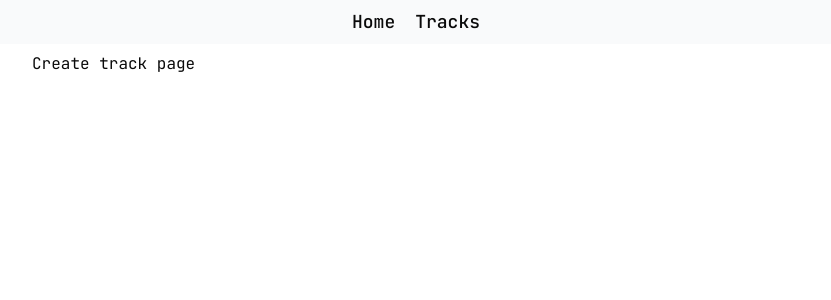
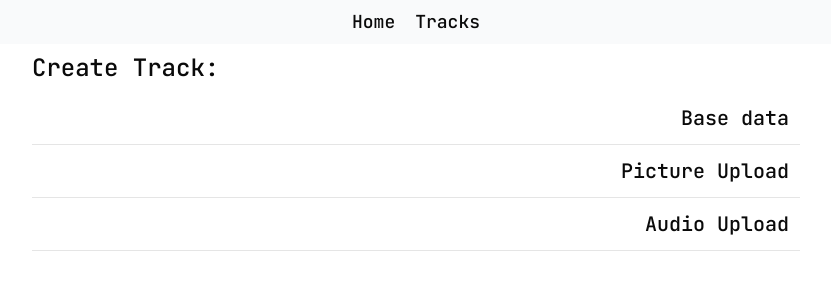
Before and after one commit to IgoHz/music-platform, a Next.js app in the folder client/: page /tracks/create in a window 1280 px wide. Shown: the top 300 px of the page, without its empty margins (224-1055 px from the left). Built offline with nearby package versions, Linux system fonts and the light colour scheme.

Commit message:
Feature:[MP] Provided 'create track' page template.

```diff
--- a/client/package.json
+++ b/client/package.json
@@ -23,7 +23,8 @@
     "shadcn": "^4.7.0",
     "tailwind-merge": "^3.6.0",
     "tw-animate-css": "^1.4.0",
-    "zod": "^4.3.6"
+    "zod": "^4.3.6",
+    "zustand": "^5.0.13"
   },
   "devDependencies": {
     "@tailwindcss/postcss": "^4",
--- a/client/src/app/tracks/create/page.tsx
+++ b/client/src/app/tracks/create/page.tsx
@@ -1,3 +1,5 @@
+import { TrackCreator } from '@/features/tracks';
+
 export default function CreateTrackPage() {
-  return <div>Create track page</div>;
+  return <TrackCreator />;
 }
--- /dev/null
+++ b/client/src/components/accordion.tsx
@@ -0,0 +1,104 @@
+'use client';
+
+import {
+  Collapsible,
+  CollapsibleContent,
+  CollapsibleTrigger
+} from './ui/collapsible';
+import { Button } from './ui/button';
+import {
+  isHydratedSelector,
+  sectionsSelector,
+  setSectionIsOpenSelector,
+  setSectionsSelector,
+  useAccordionSectionsStore
+} from '@/store/accordion-sections';
+import { JSX, useEffect, useEffectEvent } from 'react';
+import { Separator } from './ui/separator';
+import Header from './ui/header';
+
+export type AccordionConfig = Record<string, AccordionConfigItem>;
+
+interface AccordionConfigItem {
+  title: string;
+  component: JSX.Element;
+}
+
+interface AccordionProps {
+  className: string;
+  config: AccordionConfig;
+}
+
+export function Accordion({ className, config }: AccordionProps) {
+  const sections = useAccordionSectionsStore(sectionsSelector);
+  const isHydrated = useAccordionSectionsStore(isHydratedSelector);
+
+  const setSections = useAccordionSectionsStore(setSectionsSelector);
+
+  const sectionKeys = Object.keys(sections);
+  const sectionKeysLength = sectionKeys.length;
+
+  const handleEffectEvent = useEffectEvent(() => {
+    setSections(Object.keys(config));
+  });
+  useEffect(() => {
+    if (isHydrated && !sectionKeysLength) {
+      handleEffectEvent();
+    }
+  }, [isHydrated, sectionKeysLength]);
+
+  if (!sectionKeysLength) {
+    // TODO: Provide a proper skeleton
+    return <div>Loading</div>;
+  }
+
+  return (
+    <div className={className}>
+      {sectionKeys.map((sectionKey) => (
+        <AccordionSection
+          key={sectionKey}
+          id={sectionKey}
+          title={config[sectionKey].title}
+          isOpen={sections[sectionKey]}
+        >
+          {config[sectionKey].component}
+        </AccordionSection>
+      ))}
+    </div>
+  );
+}
+
+interface AccordionSectionProps {
+  id: string;
+  title: string;
+  children: JSX.Element;
+  isOpen: boolean;
+}
+
+function AccordionSection({
+  id,
+  title,
+  children,
+  isOpen
+}: AccordionSectionProps) {
+  const setSectionIsOpen = useAccordionSectionsStore(setSectionIsOpenSelector);
+
+  return (
+    <Collapsible
+      open={isOpen}
+      onOpenChange={(open: boolean) => setSectionIsOpen(id, open)}
+    >
+      <div className="flex justify-end">
+      <CollapsibleTrigger className="my-2" asChild>
+        <Button variant="ghost" size="lg">
+          <Header type="h2">{title}</Header>
+        </Button>
+      </CollapsibleTrigger>
+      </div>
+      <Separator />
+      <CollapsibleContent className="m-2">
+        {children}
+      </CollapsibleContent>
+    </Collapsible>
+  );
+}
--- /dev/null
+++ b/client/src/components/ui/collapsible.tsx
@@ -0,0 +1,33 @@
+'use client';
+
+import { Collapsible as CollapsiblePrimitive } from 'radix-ui';
+
+function Collapsible({
+  ...props
+}: React.ComponentProps<typeof CollapsiblePrimitive.Root>) {
+  return <CollapsiblePrimitive.Root data-slot="collapsible" {...props} />;
+}
+
+function CollapsibleTrigger({
+  ...props
+}: React.ComponentProps<typeof CollapsiblePrimitive.CollapsibleTrigger>) {
+  return (
+    <CollapsiblePrimitive.CollapsibleTrigger
+      data-slot="collapsible-trigger"
+      {...props}
+    />
+  );
+}
+
+function CollapsibleContent({
+  ...props
+}: React.ComponentProps<typeof CollapsiblePrimitive.CollapsibleContent>) {
+  return (
+    <CollapsiblePrimitive.CollapsibleContent
+      data-slot="collapsible-content"
+      {...props}
+    />
+  );
+}
+
+export { Collapsible, CollapsibleTrigger, CollapsibleContent };
--- /dev/null
+++ b/client/src/features/tracks/components/track-creator.tsx
@@ -0,0 +1,30 @@
+import { Accordion, AccordionConfig } from '@/components/accordion';
+import Header from '@/components/ui/header';
+
+function ComponentPlaceholder() {
+  return <div>component</div>;
+}
+
+const accordionConfig: AccordionConfig = {
+  baseData: {
+    title: 'Base data',
+    component: <ComponentPlaceholder />
+  },
+  picture: {
+    title: 'Picture Upload',
+    component: <ComponentPlaceholder />
+  },
+  audio: {
+    title: 'Audio Upload',
+    component: <ComponentPlaceholder />
+  }
+};
+
+export default function TrackCreator() {
+  return (
+    <div>
+      <Header type="h1">Create Track:</Header>
+      <Accordion className="mt-2" config={accordionConfig} />
+    </div>
+  );
+}
--- a/client/src/features/tracks/index.ts
+++ b/client/src/features/tracks/index.ts
@@ -1,2 +1,3 @@
 export { default as Tracks } from './components/tracks';
 export { default as TrackDetails } from './components/track-details';
+export { default as TrackCreator } from './components/track-creator';
--- /dev/null
+++ b/client/src/store/accordion-sections/index.ts
@@ -0,0 +1,2 @@
+export { default as useAccordionSectionsStore } from './store';
+export * from './selectors';
--- /dev/null
+++ b/client/src/store/accordion-sections/selectors.ts
@@ -0,0 +1,8 @@
+import { State } from './store';
+
+export const sectionsSelector = (state: State) => state.sections;
+export const isHydratedSelector = (state: State) => state.isRehydrated;
+
+export const setSectionsSelector = (state: State) => state.setSections;
+export const setSectionIsOpenSelector = (state: State) =>
+  state.setSectionIsOpen;
--- /dev/null
+++ b/client/src/store/accordion-sections/store.ts
@@ -0,0 +1,57 @@
+import { create } from 'zustand';
+import { devtools, persist } from 'zustand/middleware';
+
+export interface State {
+  sections: Sections;
+  isRehydrated: boolean;
+
+  setSections: (sectionIds: string[]) => void;
+  setSectionIsOpen: (id: string, isOpen: boolean) => void;
+  setRehydrated: (rehydrated: boolean) => void;
+}
+
+type Sections = Record<string, boolean>;
+
+const useAccordionSectionsStore = create<State>()(
+  devtools(
+    persist(
+      (set, get) => ({
+        sections: {},
+        isRehydrated: false,
+
+        setSections: (sectionIds: string[]) => {
+          const sections: Sections = {};
+          sectionIds.forEach((id) => {
+            sections[id] = false;
+          });
+          set({ sections }, undefined, 'accordionSections/set-sections');
+        },
+        setSectionIsOpen: (id: string, isOpen: boolean) => {
+          const sections = get().sections;
+          set(
+            {
+              sections: {
+                ...sections,
+                [id]: isOpen
+              }
+            },
+            undefined,
+            'accordionSections/set-section-is-open'
+          );
+        },
+        setRehydrated: (rehydrated) => set({ isRehydrated: rehydrated })
+      }),
+      {
+        name: 'accordion-sections',
+        partialize: (state) => ({
+          sections: state.sections
+        }),
+        onRehydrateStorage: () => (state) => {
+          state?.setRehydrated(true); // set rehydrated to true when persistence is complete
+        }
+      }
+    )
+  )
+);
+
+export default useAccordionSectionsStore;
```
Also changed, not shown: 1 other file (tests, documents, lock files or other folders).
